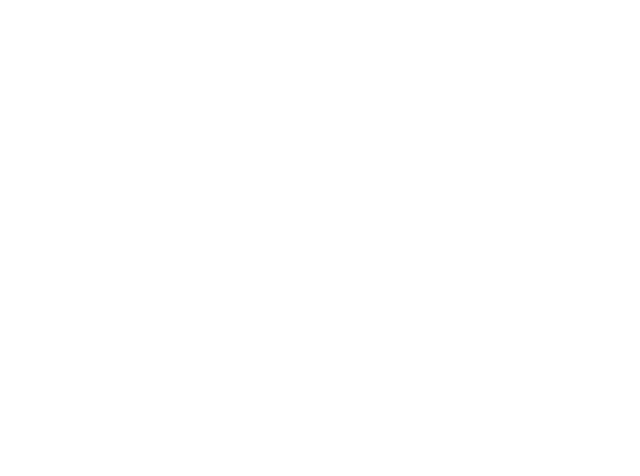
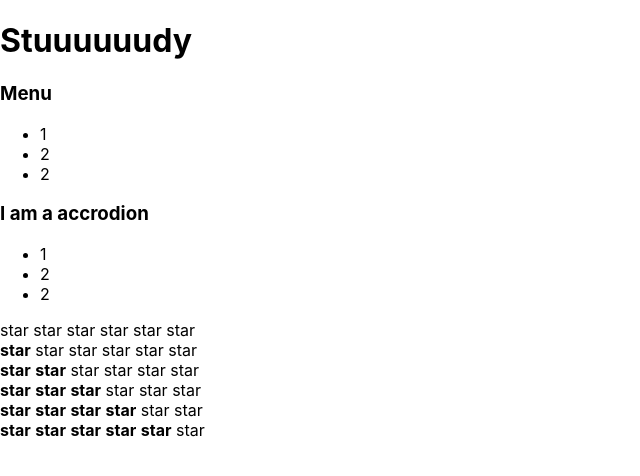
Before and after one commit to lgnvmaksim/react-kabzda, a React (Create React App) app: page / in a window 1280 px wide. Shown: the top 476 px of the page, without its empty margins (0-640 px from the left). Built offline with nearby package versions, Linux system fonts and the light colour scheme.

Commit message:
render components

```diff
--- a/src/App.css
+++ b/src/App.css
@@ -1,38 +1,3 @@
 .App {
-  text-align: center;
+  text-align: left;
 }
-
-.App-logo {
-  height: 40vmin;
-  pointer-events: none;
-}
-
-@media (prefers-reduced-motion: no-preference) {
-  .App-logo {
-    animation: App-logo-spin infinite 20s linear;
-  }
-}
-
-.App-header {
-  background-color: #282c34;
-  min-height: 100vh;
-  display: flex;
-  flex-direction: column;
-  align-items: center;
-  justify-content: center;
-  font-size: calc(10px + 2vmin);
-  color: white;
-}
-
-.App-link {
-  color: #61dafb;
-}
-
-@keyframes App-logo-spin {
-  from {
-    transform: rotate(0deg);
-  }
-  to {
-    transform: rotate(360deg);
-  }
-}
--- a/src/App.tsx
+++ b/src/App.tsx
@@ -1,13 +1,31 @@
 import React from 'react';
 import logo from './logo.svg';
 import './App.css';
+import {Accordion} from "./Components/Accrordion/Accordion";
+import {Rating} from "./Components/Rating/Rating";
 
 function App() {
-  return (
-    <div className="App">
+    return (
+        <div className="App">
+            <PageTitle title={'Stuuuuuudy'}/>
+            <Accordion titleValue={'Menu'} collapsed={false}/>
+            <Accordion titleValue={'I am a accrodion'} collapsed={false}/>
+            <Rating value={0}/>
+            <Rating value={1}/>
+            <Rating value={2}/>
+            <Rating value={3}/>
+            <Rating value={4}/>
+            <Rating value={5}/>
+        </div>
+    );
+}
 
-    </div>
-  );
+type PageTitle={
+    title:string
+}
+
+const PageTitle = (props: PageTitle) => {
+    return <h1>{props.title}</h1>
 }
 
 export default App;
--- /dev/null
+++ b/src/Components/Accrordion/Accordion.tsx
@@ -0,0 +1,32 @@
+
+type AccordionPropsType = {
+    titleValue:string
+    collapsed:boolean
+}
+
+export const Accordion = (props:AccordionPropsType) => {
+ return (
+     <div>
+         <AccordionTitle title={props.titleValue}/>
+         {!props.collapsed && <AccordionBody/>}
+     </div>
+ )
+
+}
+
+type AccordionTitleType={
+    title: string
+}
+
+export const AccordionTitle = (props:AccordionTitleType) => {
+    return <h3>{props.title}</h3>
+}
+
+export const AccordionBody = (props:any) => {
+    return <ul>
+        <li>1</li>
+        <li>2</li>
+        <li>2</li>
+
+    </ul>
+}
--- /dev/null
+++ b/src/Components/Rating/Rating.tsx
@@ -0,0 +1,32 @@
+
+type RatingProps={
+    value:number
+}
+
+export const Rating = (props:RatingProps) => {
+    return(
+        <div>
+            <Star selected={props.value > 0}/>
+            <Star selected={props.value > 1}/>
+            <Star selected={props.value > 2}/>
+            <Star selected={props.value > 3}/>
+            <Star selected={props.value > 4}/>
+            <Star selected={props.value > 5}/>
+        </div>
+    )
+}
+
+type StarPropsType={
+    selected:boolean
+}
+
+const Star = (props:StarPropsType) => {
+    if (props.selected === true){
+        return <span><b>star</b> </span>
+    }else{
+        return <span>star </span>
+    }
+    return(
+        <span><b>star</b> </span>
+    )
+}
```
